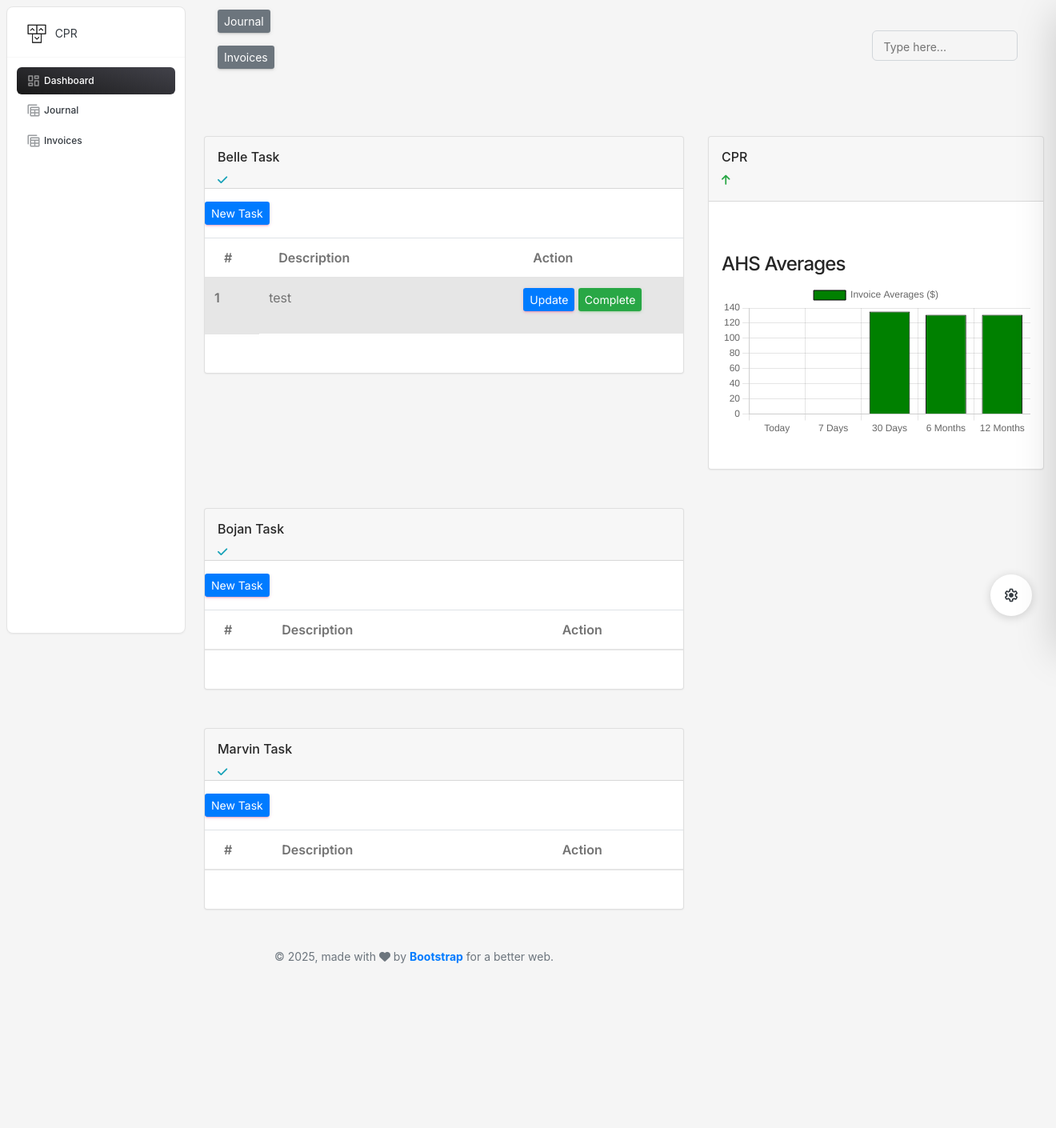
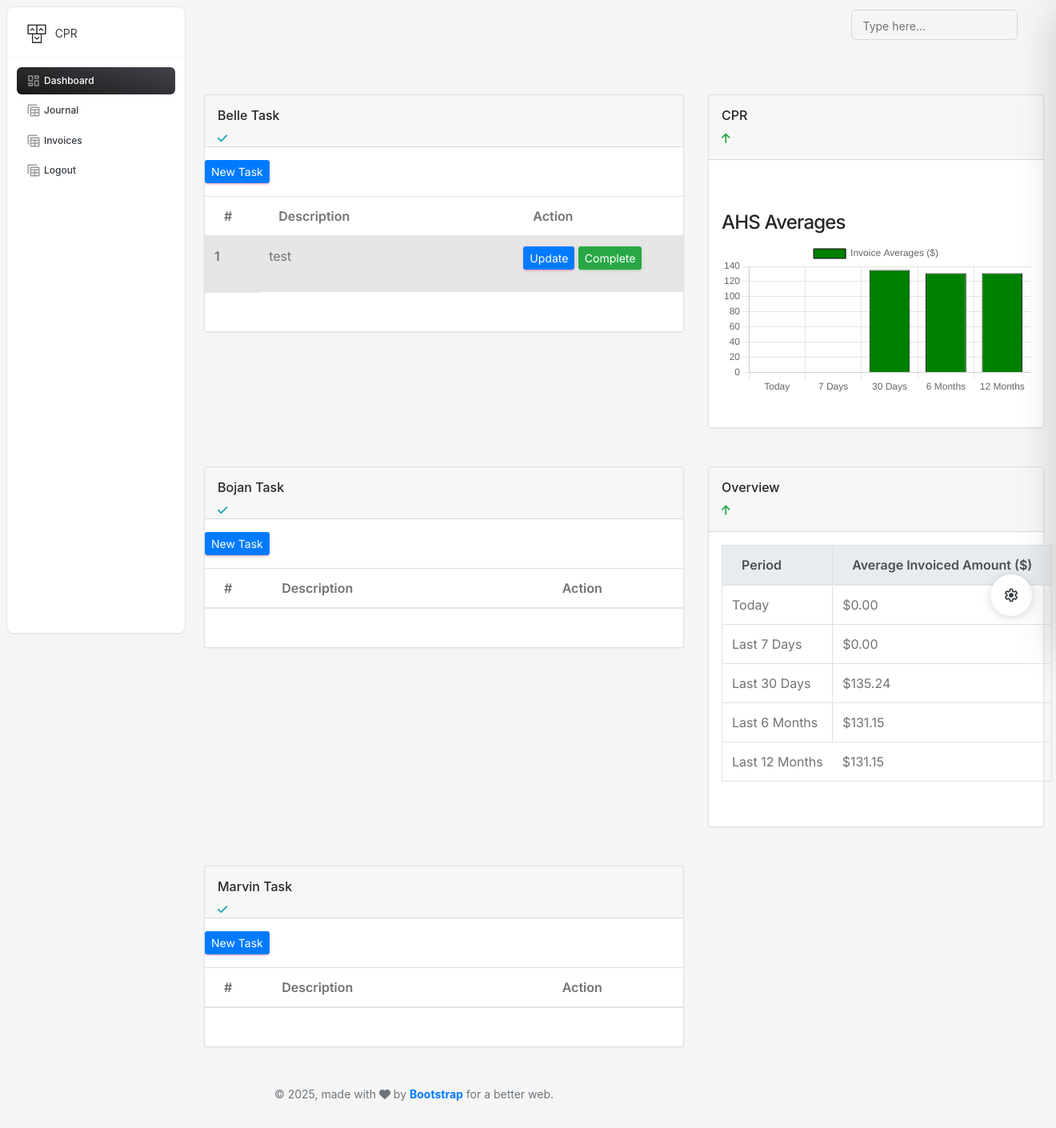
Before and after one commit to Abdul12majid/CPR_toolkit, a Django app: page / in a window 1320 px wide; the page is wider, and only the part inside the window is pictured. Shown: that part at 80% size. Before the commit the page ends 1204 px from the top of that part, so only its background shows below. Run offline with Django 5.2, Linux system fonts and the light colour scheme; a user stored in the database is signed in; data comes from the database, SQL or seed files in the repository; both versions use the stored data as it was after the commit; data that the repository does not hold is empty; some libraries are stand-ins or nearby versions.

Commit message:
logout view

```diff
--- a/task_app/templates/dashboard.html
+++ b/task_app/templates/dashboard.html
@@ -60,6 +60,12 @@
             <span class="nav-link-text ms-1">Invoices</span>
           </a>
         </li>
+        <li class="nav-item">
+          <a class="nav-link text-dark" href="{% url 'logout' %}">
+            <i class="material-symbols-rounded opacity-5">table_view</i>
+            <span class="nav-link-text ms-1">Logout</span>
+          </a>
+        </li>
         <!--
         <li class="nav-item">
           <a class="nav-link text-dark" href="../pages/virtual-reality.html">
@@ -114,15 +120,11 @@
     <!-- Navbar -->
     <nav class="navbar navbar-main navbar-expand-lg px-0 mx-3 shadow-none border-radius-xl" id="navbarBlur" data-scroll="true">
       <div class="container-fluid py-1 px-3">
-        <nav style="float:center" aria-label="breadcrumb">
+        <!--<nav style="float:center" aria-label="breadcrumb">
           <a href="{% url 'journal' %}" class="btn btn-sm btn-secondary">Journal</a> &nbsp;&nbsp;
           <a href="{% url 'invoices' %}" class="btn btn-sm btn-secondary">Invoices</a> &nbsp;&nbsp;
-          <!--<ol class="breadcrumb bg-transparent mb-0 pb-0 pt-1 px-0 me-sm-6 me-5">
-            <li class="breadcrumb-item text-sm"><a class="opacity-5 text-dark" href="javascript:;">CPR</a></li>
-            <li class="breadcrumb-item text-sm text-dark active" aria-current="page">Task Management</li>
-            <li class="breadcrumb-item text-sm text-dark active" aria-current="page">Task Management</li>-->
-          </ol>
-        </nav>
+          <a href="{% url 'logout' %}" class="btn btn-sm btn-secondary">Logout</a> &nbsp;&nbsp;
+        </nav>-->
         <div class="container">
           {% if messages %}
           {% for message in messages %}
@@ -322,7 +324,7 @@
 
           </div>
         </div>
-        <!--<div class="col-lg-5 col-md-6">
+        <div class="col-lg-5 col-md-6">
           <div class="card h-100">
             <div class="card-header pb-0">
               <h6>Overview</h6>
@@ -333,66 +335,40 @@
             </div>
 
             <div class="card-body p-3">
-              <div class="timeline timeline-one-side">
-                <div class="timeline-block mb-3">
-                  <span class="timeline-step">
-                    <i class="material-symbols-rounded text-success text-gradient">notifications</i>
-                  </span>
-                  <div class="timeline-content">
-                    <h6 class="text-dark text-sm font-weight-bold mb-0">$2400, Design changes</h6>
-                    <p class="text-secondary font-weight-bold text-xs mt-1 mb-0">22 DEC 7:20 PM</p>
-                  </div>
-                </div>
-                <div class="timeline-block mb-3">
-                  <span class="timeline-step">
-                    <i class="material-symbols-rounded text-danger text-gradient">code</i>
-                  </span>
-                  <div class="timeline-content">
-                    <h6 class="text-dark text-sm font-weight-bold mb-0">New order #1832412</h6>
-                    <p class="text-secondary font-weight-bold text-xs mt-1 mb-0">21 DEC 11 PM</p>
-                  </div>
-                </div>
-                <div class="timeline-block mb-3">
-                  <span class="timeline-step">
-                    <i class="material-symbols-rounded text-info text-gradient">shopping_cart</i>
-                  </span>
-                  <div class="timeline-content">
-                    <h6 class="text-dark text-sm font-weight-bold mb-0">Server payments for April</h6>
-                    <p class="text-secondary font-weight-bold text-xs mt-1 mb-0">21 DEC 9:34 PM</p>
-                  </div>
-                </div>
-                <div class="timeline-block mb-3">
-                  <span class="timeline-step">
-                    <i class="material-symbols-rounded text-warning text-gradient">credit_card</i>
-                  </span>
-                  <div class="timeline-content">
-                    <h6 class="text-dark text-sm font-weight-bold mb-0">New card added for order #4395133</h6>
-                    <p class="text-secondary font-weight-bold text-xs mt-1 mb-0">20 DEC 2:20 AM</p>
-                  </div>
-                </div>
-                <div class="timeline-block mb-3">
-                  <span class="timeline-step">
-                    <i class="material-symbols-rounded text-primary text-gradient">key</i>
-                  </span>
-                  <div class="timeline-content">
-                    <h6 class="text-dark text-sm font-weight-bold mb-0">Unlock packages for development</h6>
-                    <p class="text-secondary font-weight-bold text-xs mt-1 mb-0">18 DEC 4:54 AM</p>
-                  </div>
-                </div>
-                <div class="timeline-block">
-                  <span class="timeline-step">
-                    <i class="material-symbols-rounded text-dark text-gradient">payments</i>
-                  </span>
-                  <div class="timeline-content">
-                    <h6 class="text-dark text-sm font-weight-bold mb-0">New order #9583120</h6>
-                    <p class="text-secondary font-weight-bold text-xs mt-1 mb-0">17 DEC</p>
-                  </div>
-                </div>
-              </div>
+              <table class="table table-bordered">
+                <thead class="thead-light">
+                    <tr>
+                        <th>Period</th>
+                        <th>Average Invoiced Amount ($)</th>
+                    </tr>
+                </thead>
+                <tbody>
+                    <tr>
+                        <td>Today</td>
+                        <td>${{ current_day_avg|floatformat:2 }}</td>
+                    </tr>
+                    <tr>
+                        <td>Last 7 Days</td>
+                        <td>${{ seven_day_avg|floatformat:2 }}</td>
+                    </tr>
+                    <tr>
+                        <td>Last 30 Days</td>
+                        <td>${{ thirty_day_avg|floatformat:2 }}</td>
+                    </tr>
+                    <tr>
+                        <td>Last 6 Months</td>
+                        <td>${{ six_month_avg|floatformat:2 }}</td>
+                    </tr>
+                    <tr>
+                        <td>Last 12 Months</td>
+                        <td>${{ twelve_month_avg|floatformat:2 }}</td>
+                    </tr>
+                </tbody>
+              </table></br>
             </div>
 
           </div>
-        </div>-->
+        </div>
       </div></br>
       <div class="row mb-4">
         <div class="col-lg-7 col-md-6 mb-md-0 mb-4">
--- a/task_app/templates/login.html
+++ b/task_app/templates/login.html
@@ -8,16 +8,16 @@
 			{% csrf_token %}
 		  <div class="form-group">
 		    <label for="exampleInputEmail1">Username</label>
-		    <input name="dispatch_no" type="text" class="form-control form-control" id="exampleInputEmail1" aria-describedby="emailHelp">
+		    <input name="username" type="text" class="form-control form-control" id="exampleInputEmail1" aria-describedby="emailHelp">
 
 		  </div>
 		  <div class="form-group">
 		    <label for="exampleInputEmail1">Password</label>
-		    <input name="name" type="Password" class="form-control form-control" id="exampleInputEmail1" aria-describedby="emailHelp">
+		    <input name="password" type="Password" class="form-control form-control" id="exampleInputEmail1" aria-describedby="emailHelp">
 		  </div>
 
 		  <center>
-		  	<button type="submit" class="btn btn-primary btn-sm">Create Invoice</button>
+		  	<button type="submit" class="btn btn-primary btn-sm">Login</button>
 		  </center>
 		</form>
 	</div>
--- a/task_app/urls.py
+++ b/task_app/urls.py
@@ -19,4 +19,5 @@ urlpatterns = [
     path('delete_invoice/<int:pk>', views.delete_invoice, name="delete_invoice"),
     path('add_journal', views.add_journal, name="add_journal"),
     path('login', views.login_user, name="login"),
+    path('logout', views.logout_user, name="logout"),
 ]
--- a/task_app/views.py
+++ b/task_app/views.py
@@ -11,7 +11,7 @@ from django.contrib.auth.decorators import login_required
 from django.contrib.auth import authenticate, login, logout
 
 # Create your views here.
-@login_required(login_url='login-user')
+@login_required(login_url='login')
 def index(request):
 	all_task = Task.objects.filter(status=False).order_by('-id')
 	belle_task = Belle_Task.objects.filter(status=False).order_by('-id')
@@ -26,6 +26,7 @@ def index(request):
 	twelve_months_ago = today - timedelta(days=365)
 
 	# Function to calculate average and total for a given queryset
+
 	def get_avg_total(queryset):
 		total = queryset.aggregate(total=Sum('invoiced_amount'))['total'] or 0
 		avg = queryset.aggregate(avg=Avg('invoiced_amount'))['avg'] or 0
@@ -68,6 +69,7 @@ def index(request):
 	return render(request, "dashboard.html", context)
 
 
+@login_required(login_url='login')
 def add_task(request):
 	if request.method == "POST":
 		description = request.POST['description']
@@ -78,6 +80,7 @@ def add_task(request):
 		return redirect('index')
 	return render(request, 'add_task.html')
 
+@login_required(login_url='login')
 def belle_task(request):
 	if request.method == "POST":
 		description = request.POST['description']
@@ -88,6 +91,7 @@ def belle_task(request):
 		return redirect('index')
 	return render(request, 'add_task.html')
 
+@login_required(login_url='login')
 def marvin_task(request):
 	if request.method == "POST":
 		description = request.POST['description']
@@ -98,6 +102,7 @@ def marvin_task(request):
 		return redirect('index')
 	return render(request, 'add_task.html')
 
+@login_required(login_url='login')
 def update_task(request, pk):
 	task = Task.objects.get(id=pk)
 	context = {
@@ -112,6 +117,7 @@ def update_task(request, pk):
 		return redirect('index')
 	return render(request, 'update_task.html', context)
 
+@login_required(login_url='login')
 def update_belle_task(request, pk):
 	task = Belle_Task.objects.get(id=pk)
 	context = {
@@ -126,6 +132,7 @@ def update_belle_task(request, pk):
 		return redirect('index')
 	return render(request, 'update_task.html', context)
 
+@login_required(login_url='login')
 def update_marvin_task(request, pk):
 	task = Marvin_Task.objects.get(id=pk)
 	context = {
@@ -140,6 +147,7 @@ def update_marvin_task(request, pk):
 		return redirect('index')
 	return render(request, 'update_task.html', context)
 
+@login_required(login_url='login')
 def complete_task(request, pk):
 	task = Task.objects.get(id=pk)
 	task.status = True
@@ -147,6 +155,7 @@ def complete_task(request, pk):
 	messages.success(request, ("Task completed"))
 	return redirect('index')
 
+@login_required(login_url='login')
 def complete_belle_task(request, pk):
 	task = Belle_Task.objects.get(id=pk)
 	task.status = True
@@ -154,6 +163,7 @@ def complete_belle_task(request, pk):
 	messages.success(request, ("Task completed"))
 	return redirect('index')
 
+@login_required(login_url='login')
 def complete_marvin_task(request, pk):
 	task = Marvin_Task.objects.get(id=pk)
 	task.status = True
@@ -162,6 +172,7 @@ def complete_marvin_task(request, pk):
 	return redirect('index')
 
 
+@login_required(login_url='login')
 def thread(request):
 	get_user = request.user
 	all_threads = Journal.objects.order_by("-id")[:10]
@@ -172,6 +183,7 @@ def thread(request):
 	return render(request, 'thread.html', context)
 
 
+@login_required(login_url='login')
 def invoices(request):
     all_invoices = Invoice.objects.all().order_by("-id")
     search_results = None
@@ -251,6 +263,7 @@ def invoices(request):
 
 
 
+@login_required(login_url='login')
 def create_invoice(request):
 	context = {
 		"today_date": now().strftime("%Y-%m-%d")
@@ -277,6 +290,7 @@ def create_invoice(request):
 	return render(request, 'create_invoice.html', context)
 
 
+@login_required(login_url='login')
 def update_invoice(request, pk):
 	get_invoice = Invoice.objects.get(id=pk)
 	inv_id = get_invoice.id
@@ -307,12 +321,14 @@ def update_invoice(request, pk):
 	return render(request, 'update_invoice.html', context)
 
 
+@login_required(login_url='login')
 def delete_invoice(request, pk):
     invoice = get_object_or_404(Invoice, id=pk)
     invoice.delete()
     messages.success(request, "Invoice deleted successfully.")
     return redirect("invoices")
 
+@login_required(login_url='login')
 def add_journal(request):
 	if request.method == "POST":
 		description = request.POST['description']
@@ -322,6 +338,7 @@ def add_journal(request):
 		messages.success(request, ("Journal Created"))
 		return redirect('journal')
 	return render(request, 'add_journal.html')
+
 
 def login_user(request):
 	if request.method == "POST":
@@ -336,3 +353,8 @@ def login_user(request):
 			messages.success(request, ("Invalid Login Details"))
 			return redirect(request.META.get("HTTP_REFERER"))
 	return render(request, "login.html")
+
+def logout_user(request):
+	logout(request)
+	messages.success(request, ("You have logged out."))
+	return redirect('login')
```
Also changed, not shown: db.sqlite3.
